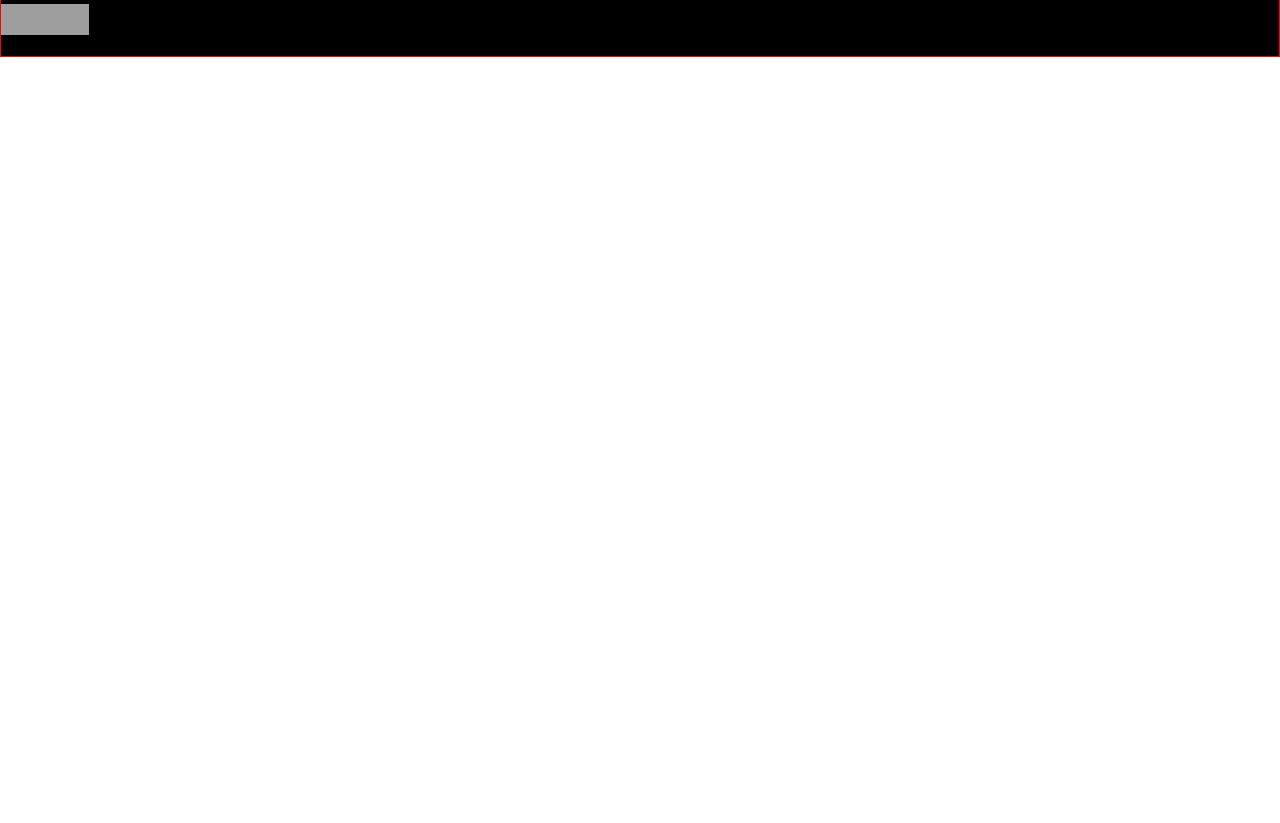
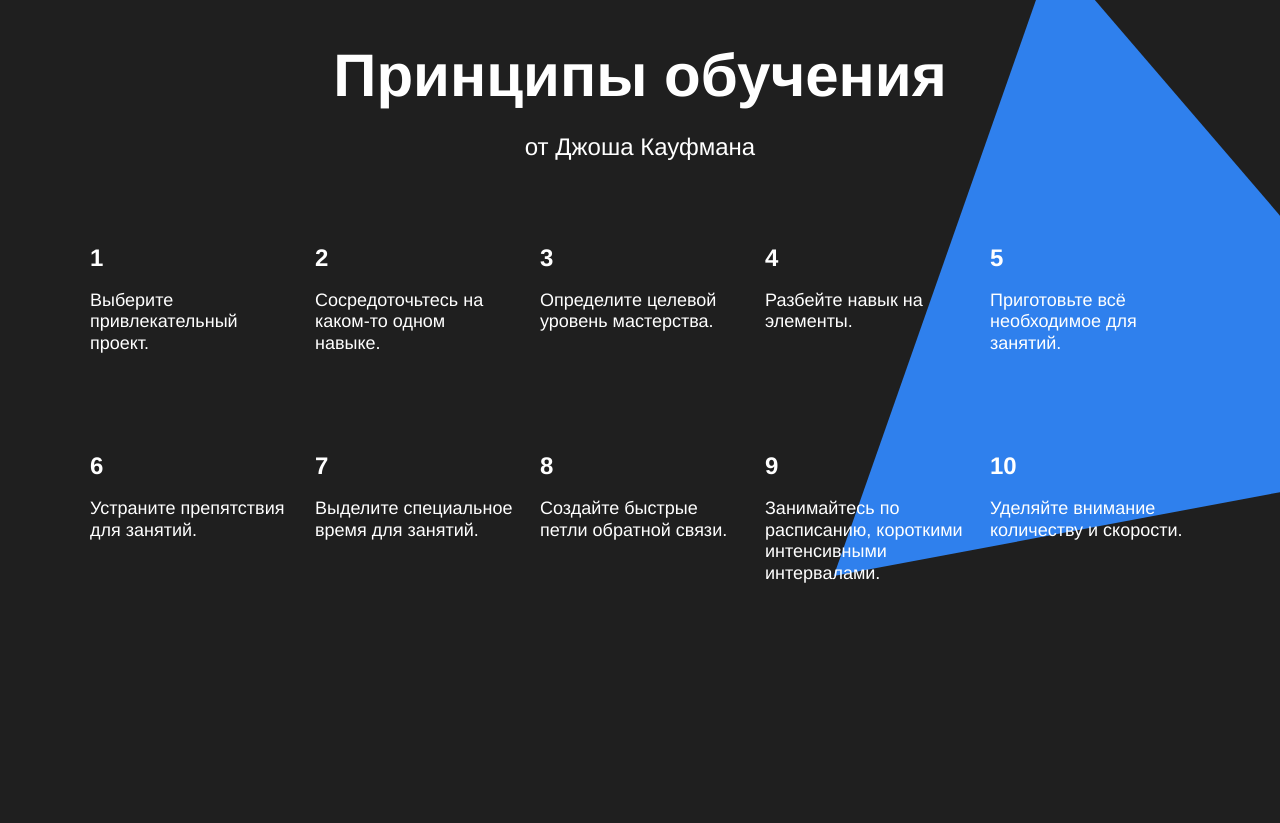
Before and after one commit to mariamvol/first-project, a plain HTML site: page sprint-1__startkit/sprint-1__startkit/index.html in a window 1280 px wide. Shown: the part 3038-3861 px from the top of the page. Before the commit the page ends 3095 px from the top, so only its background shows below. Drawn offline with Linux system fonts and the light colour scheme; grey boxes are pictures that could not be loaded; files whose address does not match are found by name.

Commit message:
закончила кауфмана

```diff
--- a/sprint-1__startkit/sprint-1__startkit/index.html
+++ b/sprint-1__startkit/sprint-1__startkit/index.html
@@ -43,46 +43,46 @@
         </div>
       </section>
       <section class="digits">
-        <table class="table">
+        <table class="table table__set_theme_white">
           <caption class="caption">
             <h2 class="caption-title">Цифры и факты</h2>
             <p class="caption-subtitle">Про учёбу и мозг</p>
           </caption>
           <tbody class="tbody">
-          <tr class="table-row">
-            <td class="table-cell">
+          <tr class="table-row table__row_theme_white">
+            <td class="table-cell table__cell_theme_white">
               <p class="table-cell__heading">86 миллиардов</p>
               <p class="table-cell__text">Число нейронов в мозге человека</p>
             </td>
-            <td class="table-cell">
+            <td class="table-cell table__cell_theme_white">
               <p class="table-cell__heading">2.1 миллиарда</p>
               <p class="table-cell__text">Число нуждающихся в повышении квалификации</p>
               <p class="table-cell__text table-cell__text-bank">Всемирный Банк, 2017</p>
             </td>
-            <td class="table-cell">
+            <td class="table-cell table__cell_theme_white">
               <p class="table-cell__heading">1000 терабайт</p>
               <p class="table-cell__text">Объём памяти человека</p>
             </td>
-            <td class="table-cell">
+            <td class="table-cell table__cell_theme_white">
               <p class="table-cell__heading">500 триллионов</p>
               <p class="table-cell__text">Число ответственных за обучение нервных синапсов у взрослого человека</p>
             </td>
           </tr>
-          <tr class="table-row">
-            <td class=" table-cell">
+          <tr class="table-row table__row_theme_white">
+            <td class=" table-cell table__cell_theme_white">
               <p class="table-cell__heading">420 миллионов</p>
               <p class="table-cell__text">Число взрослых людей моложе 25 лет, не имеющих образования для трудоустройства</p>
               <p class="table-cell__text table-cell__text-bank">Всемирный Банк, 2017</p>
             </td>
-            <td class="table-cell">
+            <td class="table-cell table__cell_theme_white">
               <p class="table-cell__heading">17–20 лет</p>
               <p class="table-cell__text">Пик обучаемости</p>
             </td>
-            <td class=" table-cell">
+            <td class=" table-cell table__cell_theme_white">
               <p class="table-cell__heading">1885 год</p>
               <p class="table-cell__text">Открытие кривой забывания</p>
             </td>
-            <td class="table-cell">
+            <td class="table-cell table__cell_theme_white">
               <p class="table-cell__heading">
                 1889 год</p>
               <p class="table-cell__text">Открытие условного рефлекса</p>
@@ -99,8 +99,60 @@
         <a class="link link_active feynman-link" href="#search_from_link2">Подробнее&rarr;</a>
         <img class="feynman__main-illustration" src="images/feynman.png" alt="метод фейнмана">
       </section>
-
       <section class="kaufman" id="search_from_link2">
+        <img class="kaufman__triangle-pic" src="images/kaufman-triangle.svg" alt="треугольник">
+        <table class="table table__set_theme_dark">
+          <caption class="caption">
+            <h2 class="caption-title">Принципы обучения</h2>
+            <p class="caption-subtitle">от Джоша Кауфмана</p>
+          </caption>
+          <tbody class="tbody">
+          <tr class="table-row table__row_theme_dark">
+            <td class="table-cell table__cell_theme_dark">
+              <p class="table-cell__heading">1</p>
+              <p class="table-cell__text">Выберите привлекательный проект.</p>
+            </td>
+            <td class="table-cell table__cell_theme_dark">
+              <p class="table-cell__heading">2</p>
+              <p class="table-cell__text">Сосредоточьтесь на каком-то одном навыке.</p>
+            </td>
+            <td class="table-cell table__cell_theme_dark">
+              <p class="table-cell__heading">3</p>
+              <p class="table-cell__text">Определите целевой уровень мастерства.</p>
+            </td>
+            <td class="table-cell table__cell_theme_dark">
+              <p class="table-cell__heading">4</p>
+              <p class="table-cell__text">Разбейте навык на элементы.</p>
+            </td>
+            <td class="table-cell table__cell_theme_dark">
+              <p class="table-cell__heading">5</p>
+              <p class="table-cell__text">Приготовьте всё необходимое для занятий.</p>
+            </td>
+          </tr>
+          <tr class="table-row table__row_theme_dark">
+            <td class=" table-cell table__cell_theme_dark">
+              <p class="table-cell__heading">6</p>
+              <p class="table-cell__text">Устраните препятствия для занятий.</p>
+            </td>
+            <td class="table-cell table__cell_theme_dark">
+              <p class="table-cell__heading">7</p>
+              <p class="table-cell__text">Выделите специальное время для занятий.</p>
+            </td>
+            <td class=" table-cell table__cell_theme_dark">
+              <p class="table-cell__heading">8</p>
+              <p class="table-cell__text">Создайте быстрые петли обратной связи.</p>
+            </td>
+            <td class="table-cell table__cell_theme_dark">
+              <p class="table-cell__heading">9</p>
+              <p class="table-cell__text">Занимайтесь по расписанию, короткими интенсивными интервалами.</p>
+            </td>
+            <td class=" table-cell table__cell_theme_dark">
+              <p class="table-cell__heading">10</p>
+              <p class="table-cell__text">Уделяйте внимание количеству и скорости.</p>
+            </td>
+          </tr>
+        </tbody>
+        </table>
       </section>
     </main>
     <footer class="footer logo">
--- a/sprint-1__startkit/sprint-1__startkit/styles/style.css
+++ b/sprint-1__startkit/sprint-1__startkit/styles/style.css
@@ -1,5 +1,5 @@
 /*
-серый (фон) #1f1f1f
+черный (фон) #1f1f1f
 серый (фон) #f2f2f2
 синий (ссылки, фигуры) #2f80ed
 черный (текст) #000000
@@ -15,6 +15,7 @@
  body, .page, .header, .content, .description, .digits, .feynman, .kaufman, .footer {
   margin: 0;
   padding: 0%;
+  overflow-x: hidden;
 }
 
 .page {
@@ -248,14 +249,17 @@
 .table {
   /*border: 2px red solid;*/
   max-width: 1100px;
-  margin: 100px auto;
   border-collapse: collapse;
 
   display: flex;
   flex-direction: column;
-  flex-wrap: wrap;
+
   align-content: flex-start;
   justify-content: center;
+}
+
+.table__set_theme_white {
+  margin: 100px auto;
 }
 
 .caption {
@@ -298,29 +302,35 @@
   margin-top: 0;
   display: flex;
   flex-direction: column;
-  flex-wrap: wrap;
+
 }
 
 .table-row {
   /*border: 1px green dashed;*/
   display: flex;
-  flex-wrap: wrap;
+
   align-content: flex-start;
   justify-content: space-between;
+
+}
+
+.table__row_theme_white {
   margin-top: 60px;
-
   gap: 33.3333333px;
 }
 
 .table-cell {
   /*border: 1px blue solid;*/
-  width: 250px;
   display: flex;
   flex-wrap: wrap;
   align-content: flex-start;
   flex-direction: column;
   column-gap: 20px;
   padding: 0;
+}
+
+.table__cell_theme_white {
+  width: 250px;
 }
 
 .table-cell__heading {
@@ -411,13 +421,42 @@
   bottom: 0;
 }
 
-/* и элемента с модификатором вида ключ-значение */
+.kaufman {
+  /*border: 4px orange solid;*/
+  min-width: 877px;
+  height: 877px;
+  background-color: #1f1f1f ;
+  overflow: hidden !important;
+  overflow-x: hidden;
+  z-index: -1;
+}
+
+.kaufman__triangle-pic {
+  z-index: 0;
+  position: absolute;
+  height: 877px;
+  width: 877px;
+  right: -210px;
+
+}
+
+.table__set_theme_dark {
+  color: white;
+  margin: 90px auto;
+  z-index: 1;
+}
+
 .table__cell_theme_dark {
+  color: white !important;
   width: 200px;
-  color: blue;
-  margin-right: 0;
+  z-index: 1;
+  /*border: 1px white solid;*/
+}
+
+.table__row_theme_dark {
   margin-top: 80px;
 }
+
 
 .footer {
   border: 1px red solid;
```
